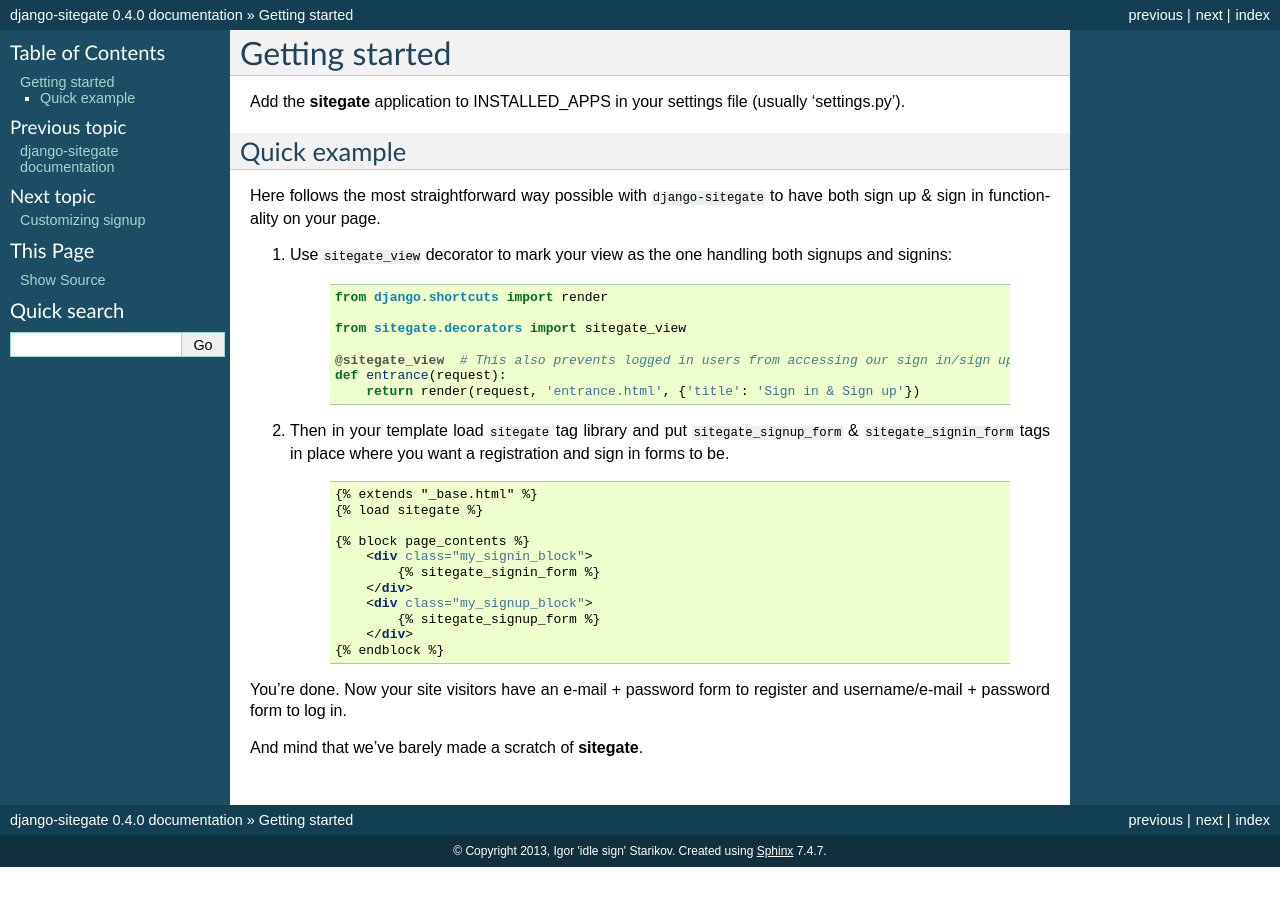
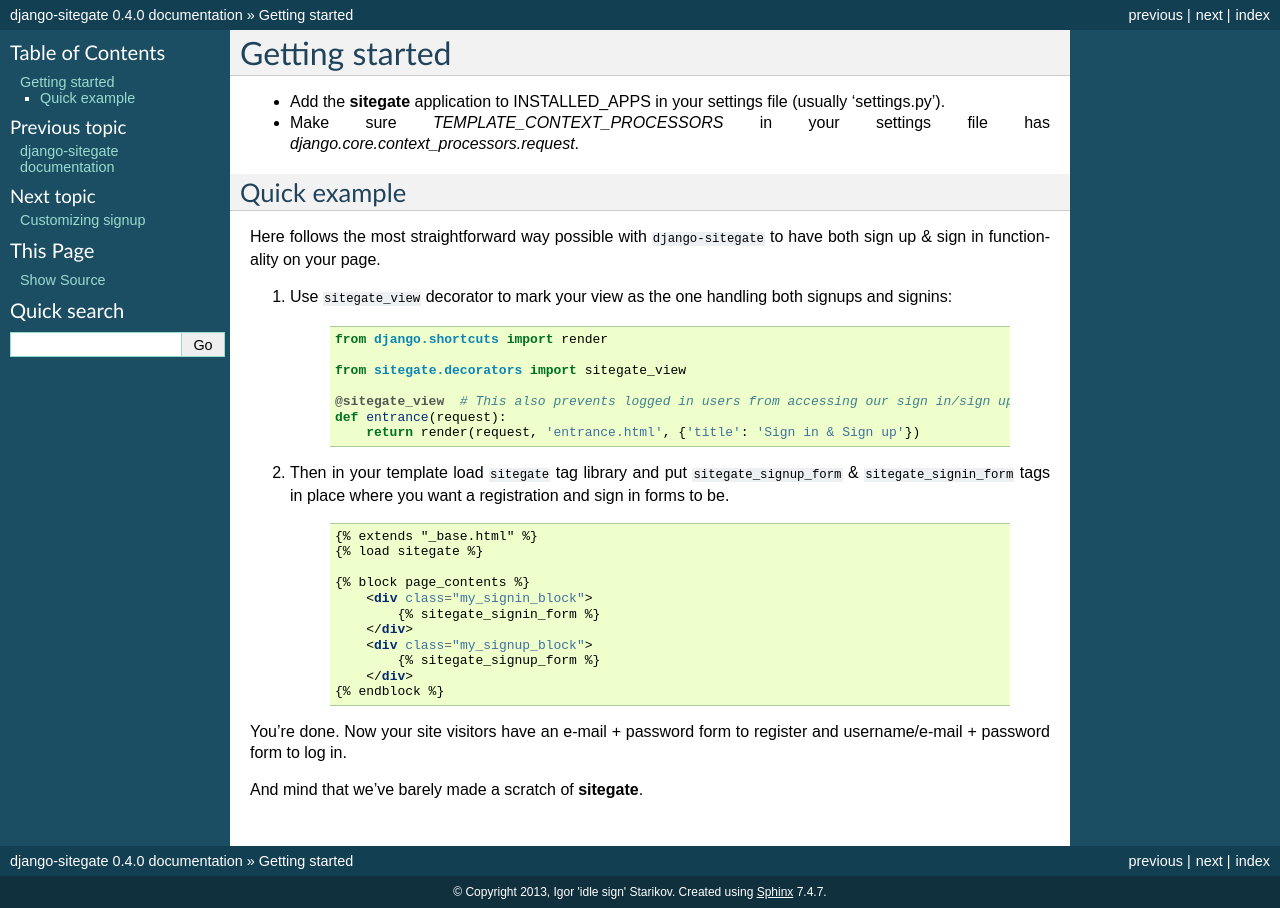
Before and after one commit to idlesign/django-sitegate, a Sphinx documentation site: the page built from docs/source/quickstart.rst, in a window 1280 px wide. Built offline with Sphinx 7.4.7, drawn with Linux system fonts in a browser that asks for light colours.

Commit message:
Quick start docs updated (see #1).

```diff
--- a/docs/source/quickstart.rst
+++ b/docs/source/quickstart.rst
@@ -1,7 +1,8 @@
 Getting started
 ===============
 
-Add the **sitegate** application to INSTALLED_APPS in your settings file (usually 'settings.py').
+* Add the **sitegate** application to INSTALLED_APPS in your settings file (usually 'settings.py').
+* Make sure `TEMPLATE_CONTEXT_PROCESSORS` in your settings file has `django.core.context_processors.request`.
 
 
 Quick example
```
